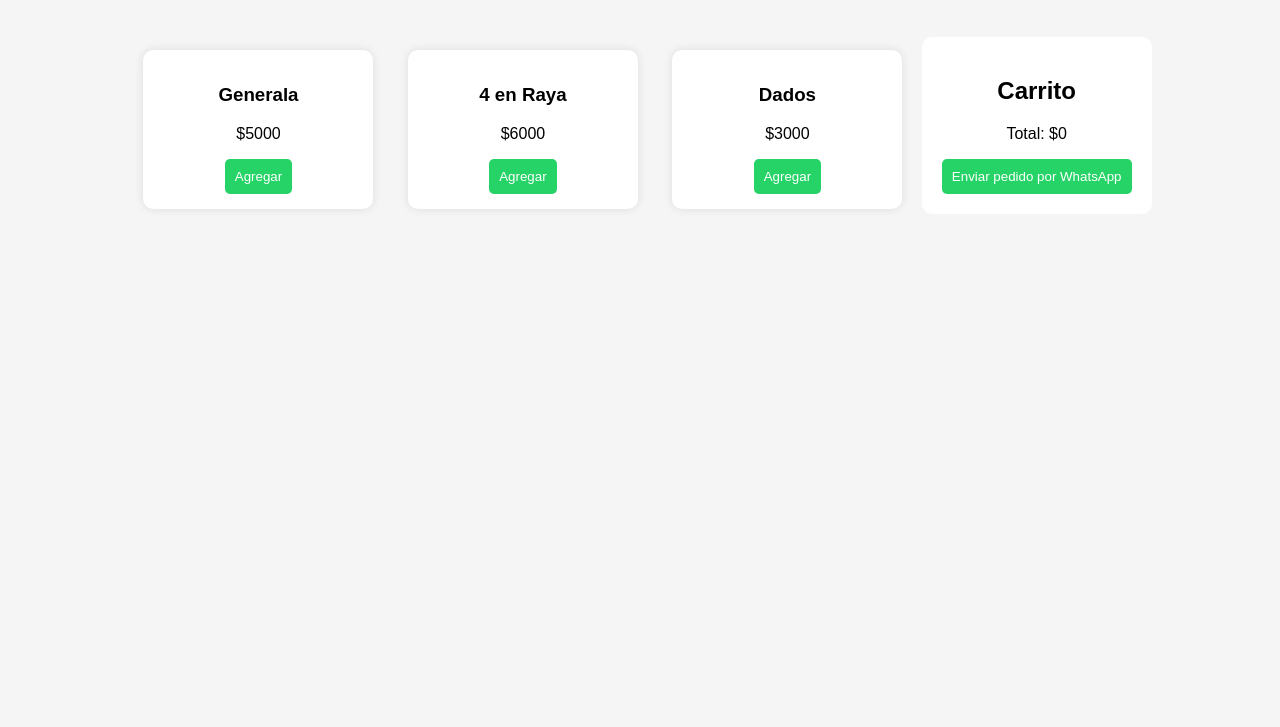
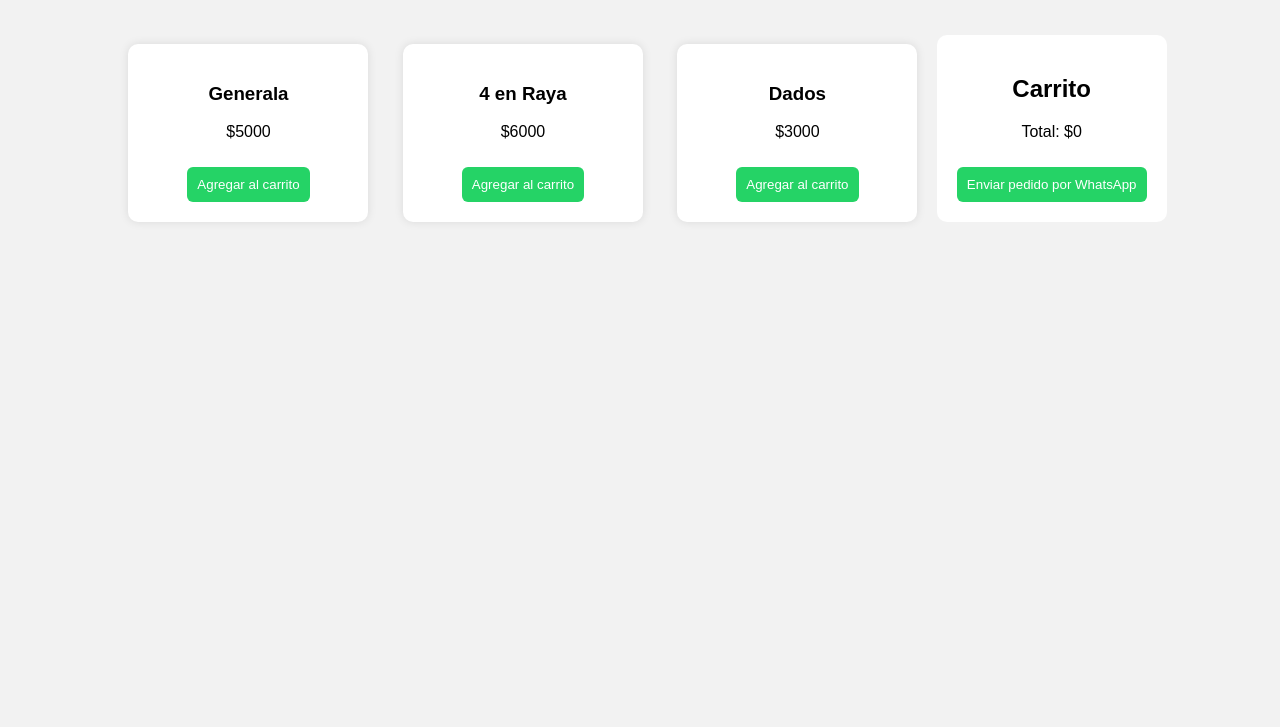
Before and after one commit to hackernosoy/hackernosoy.github.io, a plain HTML site: page index.html in a window 1280 px wide. Shown: the part 73-800 px from the top of the page. Drawn offline with Linux system fonts and the light colour scheme.

Commit message:
Update index.html

```diff
--- a/index.html
+++ b/index.html
@@ -1,43 +1,10 @@
 <!DOCTYPE html>
 <html lang="es">
+
 <head>
 <meta charset="UTF-8">
 <title>Tienda TRIDADO</title>
-
-<style>
-body{
-font-family: Arial;
-background:#f5f5f5;
-text-align:center;
-}
-
-.producto{
-background:white;
-padding:15px;
-margin:15px;
-display:inline-block;
-border-radius:10px;
-box-shadow:0 0 10px rgba(0,0,0,0.1);
-width:200px;
-}
-
-button{
-background:#25D366;
-color:white;
-border:none;
-padding:10px;
-border-radius:5px;
-cursor:pointer;
-}
-
-#carrito{
-margin-top:30px;
-background:white;
-padding:20px;
-display:inline-block;
-border-radius:10px;
-}
-</style>
+<link rel="stylesheet" href="style.css">
 </head>
 
 <body>
@@ -47,65 +14,33 @@ border-radius:10px;
 <div class="producto">
 <h3>Generala</h3>
 <p>$5000</p>
-<button onclick="agregar('Generala',5000)">Agregar</button>
+<button onclick="agregar('Generala',5000)">Agregar al carrito</button>
 </div>
 
 <div class="producto">
 <h3>4 en Raya</h3>
 <p>$6000</p>
-<button onclick="agregar('4 en Raya',6000)">Agregar</button>
+<button onclick="agregar('4 en Raya',6000)">Agregar al carrito</button>
 </div>
 
 <div class="producto">
 <h3>Dados</h3>
 <p>$3000</p>
-<button onclick="agregar('Dados',3000)">Agregar</button>
+<button onclick="agregar('Dados',3000)">Agregar al carrito</button>
 </div>
 
 <div id="carrito">
 <h2>Carrito</h2>
+
 <ul id="lista"></ul>
+
 <p>Total: $<span id="total">0</span></p>
 
 <button onclick="enviar()">Enviar pedido por WhatsApp</button>
+
 </div>
 
-<script>
-
-let carrito = []
-let total = 0
-
-function agregar(nombre,precio){
-
-carrito.push(nombre + " $" + precio)
-total += precio
-
-let lista = document.getElementById("lista")
-let item = document.createElement("li")
-item.textContent = nombre + " $" + precio
-lista.appendChild(item)
-
-document.getElementById("total").textContent = total
-
-}
-
-function enviar(){
-
-let mensaje = "Hola quiero comprar:%0A"
-
-carrito.forEach(p=>{
-mensaje += "- " + p + "%0A"
-})
-
-mensaje += "Total: $" + total
-
-let numero = "549TU_NUMERO"
-
-window.open("https://wa.me/" + numero + "?text=" + mensaje)
-
-}
-
-</script>
+<script src="script.js"></script>
 
 </body>
 </html>
```
